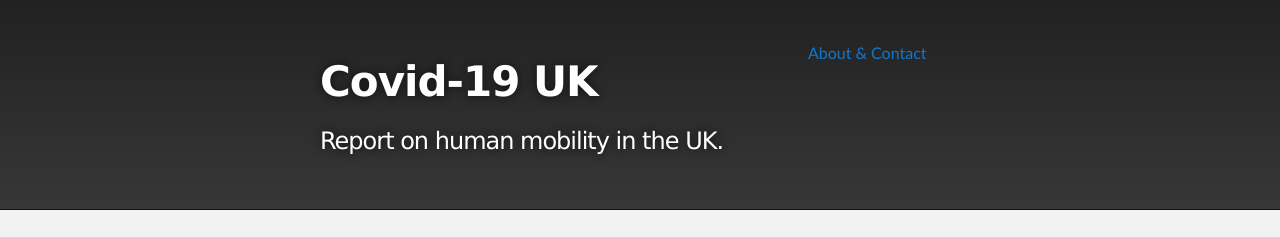
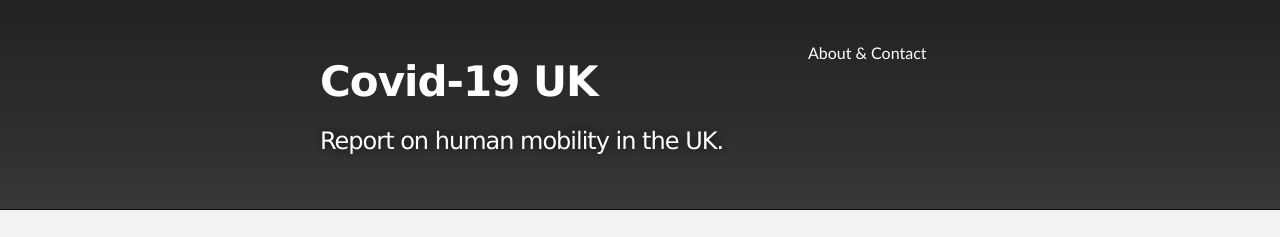
Before and after one commit to COVID19-UK-Mobility/COVID19-UK-Mobility.github.io, a Jekyll site: the page built from index.md, in a window 1280 px wide. Shown: the top 237 px of the page. Built offline with Jekyll 4.4.1, drawn with Linux system fonts in a browser that asks for light colours; our own code applies the rules of GitHub Pages for plain Markdown files.

Commit message:
check on headers

```diff
--- a/_layouts/default.html
+++ b/_layouts/default.html
@@ -17,9 +17,9 @@
     <div id="header_wrap" class="outer">
         <header class="inner">
 
-          <h1 id="project_title">{{ site.title | default: site.github.repository_name }}</h1>
+          <h1 id="project_title"><a href="index.html" style="color:rgb(255,255,255);">{{ site.title | default: site.github.repository_name }}</a></h1>
           <h2 id="project_tagline">{{ site.description | default: site.github.project_tagline }}</h2>
-          <a href="another-page.html"><p id='about' style= " position: absolute;top: 15%; right: 30px; width: 20%;;">About & Contact</a>
+          <a href="another-page.html"style="color:rgb(255,255,255);"><p id='about' style= " position: absolute;top: 15%; right: 30px; width: 20%;">About & Contact</a>
         </header>
     </div>
 
```
Also changed, not shown: 4 other files.
